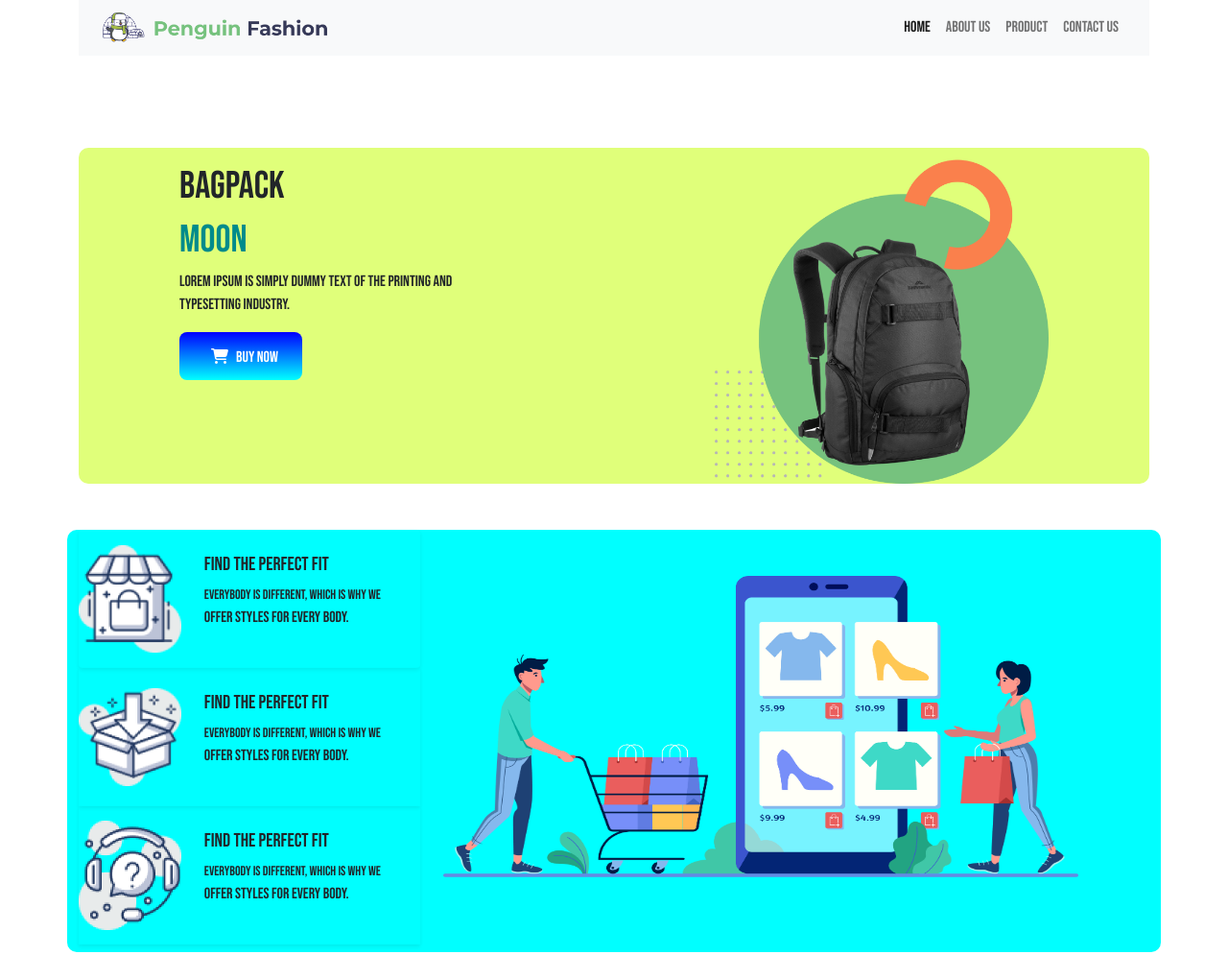
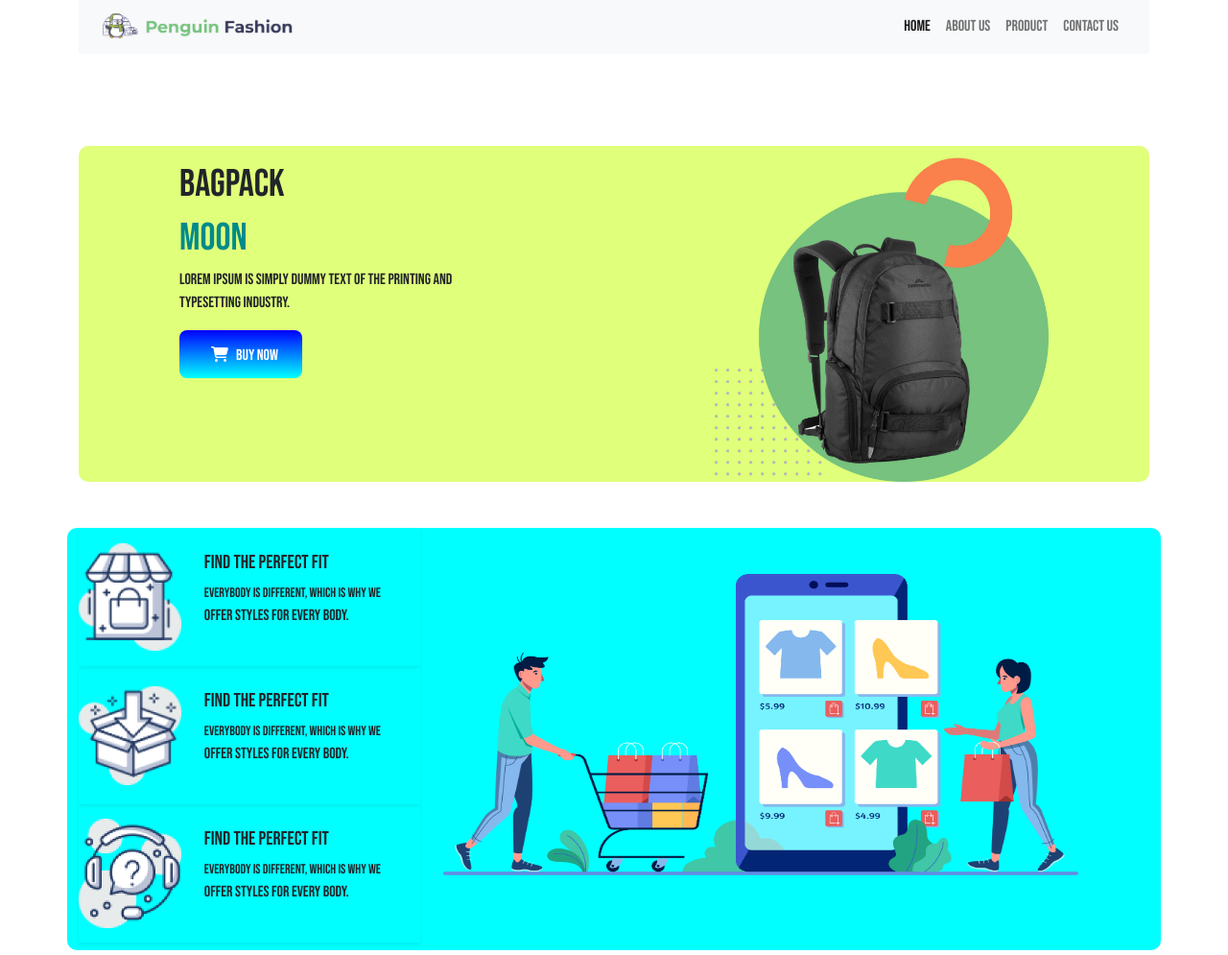
Before and after one commit to ankancse96/Bagpack-ecomerce, a plain HTML site: page index.html in a window 1280 px wide. Shown: the top 995 px of the page at 96% size. Drawn offline with nearby package versions, Linux system fonts and the light colour scheme.

Commit message:
final commit

```diff
--- a/style.css
+++ b/style.css
@@ -17,7 +17,7 @@ body{
     border: 0 !important;
 }
 .logo img{
-    width: 50%;
+    width: 200px;
 }
 .tag-color{
     color: darkcyan;
```
Also changed, not shown: index.html (+1 -1 lines).
